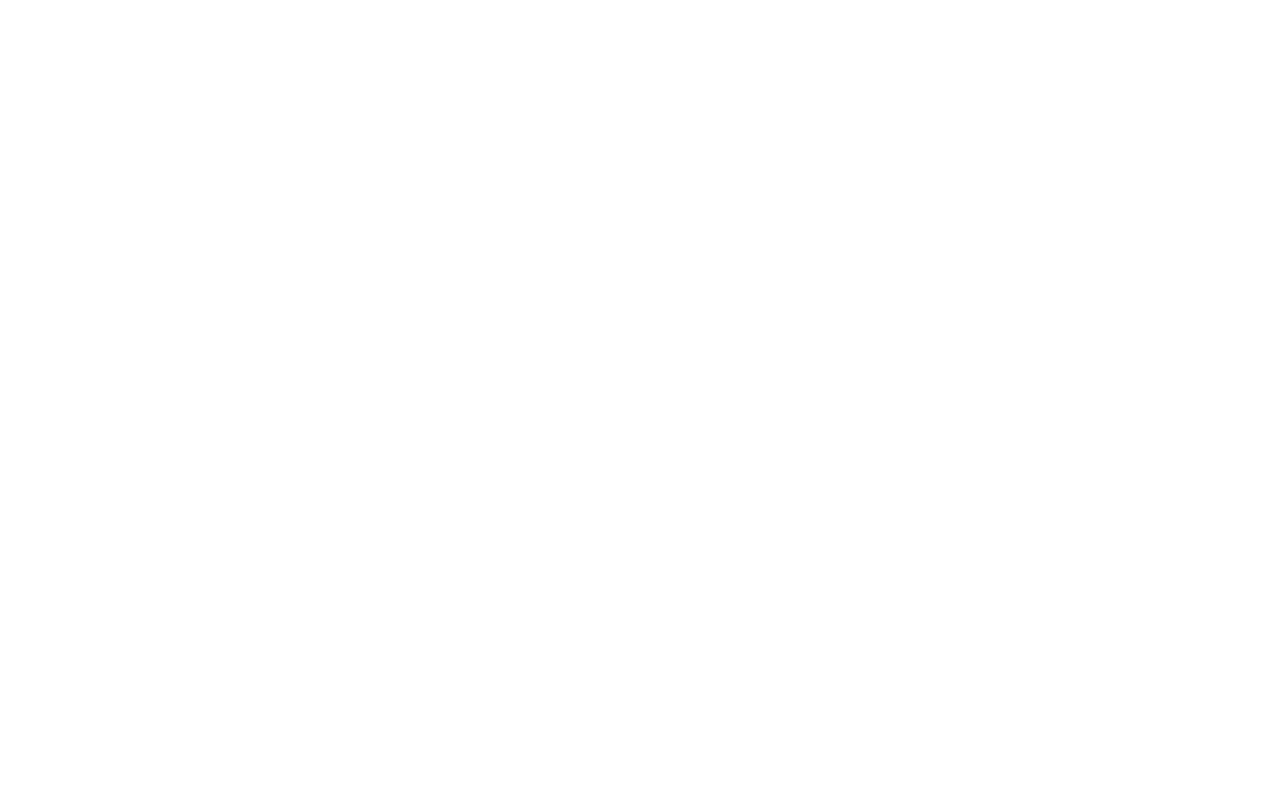
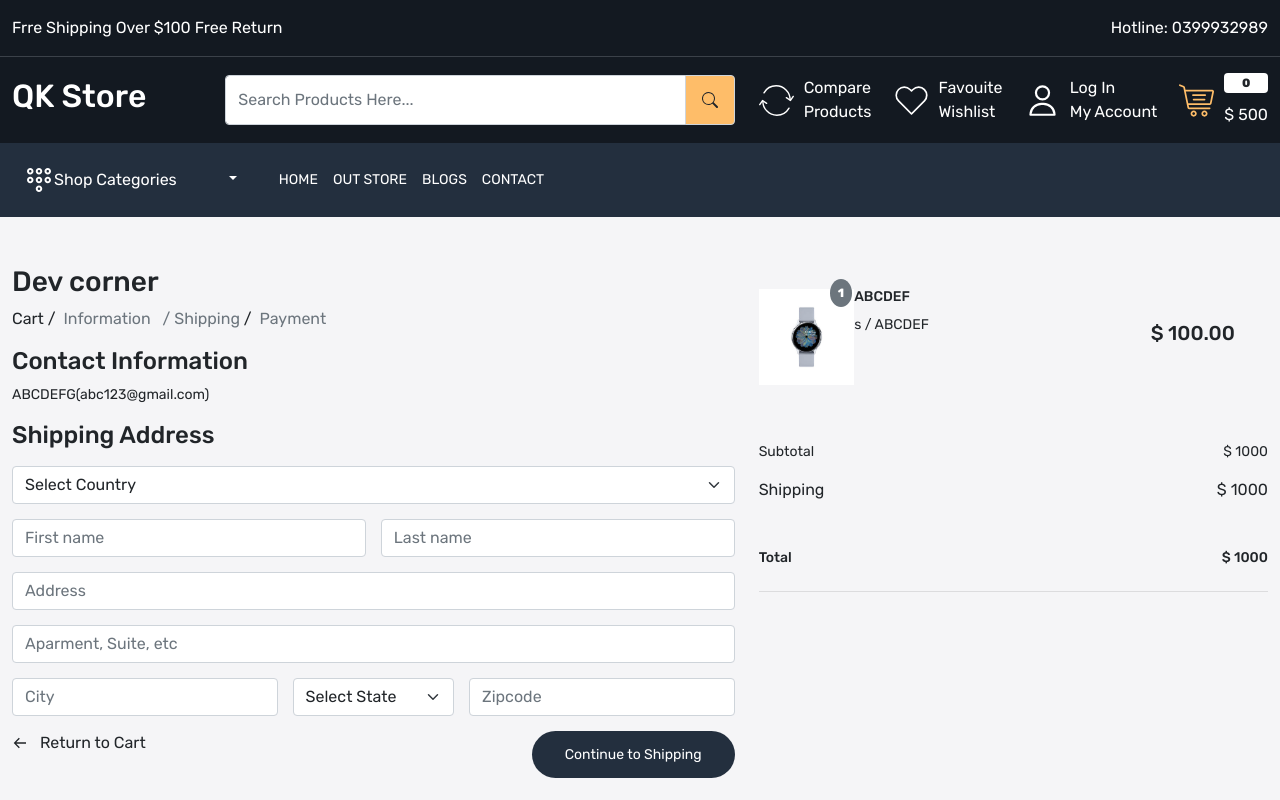
Before and after one commit to QK391/My-app, a React (Create React App) app: page /checkout in a window 1280 px wide. Before the commit this address had no page. Shown: the top 800 px of the page. Built offline with nearby package versions, Linux system fonts and the light colour scheme.

Commit message:
Add checkout pages

```diff
--- a/src/App.css
+++ b/src/App.css
@@ -571,6 +571,10 @@ a{
 .cart-data h5.price{
   font-size: 14px;
 }
+/* Shipping Page */
+.total, .total-price{
+  font-size: 14px;
+}
 /* Footer.js */
 footer{
   background-color: var(--color-header-bottom);
--- a/src/App.js
+++ b/src/App.js
@@ -19,6 +19,7 @@ import ShippingPolicy from './pages/ShippingPolicy';
 import TermAndConditions from './pages/TermAndConditions';
 import SingleProduct from './pages/SingleProduct';
 import Cart from './pages/Cart';
+import CheckOut from './pages/CheckOut';
 
 function App() {
   return (
@@ -44,6 +45,8 @@ function App() {
             <Route path='shipping-policy' element = {<ShippingPolicy/>}/>
             <Route path='term-and-conditions' element = {<TermAndConditions/>}/>
             <Route path='cart' element = {<Cart/>}/>
+            <Route path='checkout' element = {<CheckOut/>}/>
+
           </Route>
         </Routes>
       </BrowserRouter>
--- /dev/null
+++ b/src/pages/CheckOut.js
@@ -0,0 +1,135 @@
+import React from 'react'
+import { BiArrowBack } from 'react-icons/bi';
+import { Link } from 'react-router-dom'
+
+const CheckOut = () => {
+    return (
+        <>
+            <div className='checkout-wrapper py-5 home-wrapper-2'>
+                <div className='container-xxl'>
+                    <div className='row'>
+                        <div className='col-7'>
+                            <div className='checkout-left-data'>
+                                <h3 className='website-name'>Dev corner</h3>
+                                <nav style={{ "--bs-breadcrumb-divider": '>' }}
+                                    aria-label="breadcrumb">
+                                    <ol className="breadcrumb">
+                                        <li className="breadcrumb-item">
+                                            <Link className='text-dark' to="cart">Cart</Link>
+                                        </li>
+                                        &nbsp;/
+                                        <li className="breadcrumb-item active" aria-current="page">
+                                            Information
+                                        </li>
+                                        <li className="breadcrumb-item active">
+                                            &nbsp;/ Shipping
+                                        </li>
+                                        &nbsp;/
+                                        <li className="breadcrumb-item active" aria-current="page">
+                                            Payment
+                                        </li>
+                                    </ol>
+                                </nav>
+                                <h4 className='title'>Contact Information</h4>
+                                <p className='user-details total'>
+                                    ABCDEFG(abc123@gmail.com)
+                                </p>
+                                <h4 className='mb-3'>Shipping Address</h4>
+                                <form action='' className='d-flex gap-15 flex-wrap justify-content-between'>
+                                    <div className='w-100'>
+                                        <select name='' className='form-control form-select' id=''>
+                                            <option value='' selected disabled>
+                                                Select Country
+                                            </option>
+                                        </select>
+                                    </div>
+                                    <div className='flex-grow-1'>
+                                        <input type='text'
+                                            placeholder='First name'
+                                            className='form-control' />
+                                    </div>
+                                    <div className='flex-grow-1'>
+                                        <input type='text'
+                                            placeholder='Last name'
+                                            className='form-control' />
+                                    </div>
+                                    <div className='w-100'>
+                                        <input type='text'
+                                            placeholder='Address'
+                                            className='form-control' />
+                                    </div>
+                                    <div className='w-100'>
+                                        <input type='text'
+                                            placeholder='Aparment, Suite, etc'
+                                            className='form-control' />
+                                    </div>
+                                    <div className='flex-grow-1'>
+                                        <input type='text'
+                                            placeholder='City' className='form-control' />
+                                    </div>
+                                    <div className='flex-grow-1'>
+                                        <select name=''
+                                            className='form-control form-select'
+                                            id=''>
+                                            <option value='' selected disabled>
+                                                Select State
+                                            </option>
+                                        </select>
+                                    </div>
+                                    <div className='flex-grow-1'>
+                                        <input type='text'
+                                            placeholder='Zipcode'
+                                            className='form-control' />
+                                    </div>
+                                    <div className='w-100'>
+                                        <div className='d-flex justify-content-between align-content-center'>
+                                            <Link to="/cart" className='text-dark'>
+                                                <BiArrowBack className='me-2' /> Return to Cart
+                                            </Link>
+                                            <Link to="/cart" className='button'>Continue to Shipping</Link>
+                                        </div>
+                                    </div>
+                                </form>
+                            </div>
+                        </div>
+                        <div className='col-5'>
+                            <div className='border-buttom py-4'>
+                                <div className='d-flex gap-10 mb-2 align-items-center'>
+                                    <div className='w-75 d-flex'>
+                                        <div className='w-25 position-relative'>
+                                            <span style={{top: "-10px", right: "2px"}} className='badge bg-secondary text-white rounded-circle p-2 position-absolute'> 1 </span>
+                                            <img className='img-fluid' src='./images/watch.jpg' alt='product' />
+                                        </div>
+                                        <div>
+                                            <h5 className='total-price'>ABCDEF</h5>
+                                            <p className='total-price'>s / ABCDEF</p>
+                                        </div>
+                                    </div>
+                                    <div className=' flex-grow-1'>
+                                        <h5>$ 100.00</h5>
+                                    </div>
+                                </div>
+                            </div>
+                            <div className='border-buttom py-4'>
+                                <div className='d-flex justify-content-between align-items-center'>
+                                    <p className='total'>Subtotal</p>
+                                    <p className='total-price'>$ 1000</p>
+                                </div>
+                                <div className='d-flex justify-content-between align-items-center'>
+                                    <p className='mb-0'>Shipping</p>
+                                    <p className='mb-0'>$ 1000</p>
+                                </div>
+                            </div>
+                            <div className='d-flex justify-content-between align-content-center boder-bottom py-4'>
+                                <h4 className='mb-0 total'>Total</h4>
+                                <h5 className='mb-0 total-price'>$ 1000</h5>
+                            </div>
+                        </div>
+                    </div>
+                </div>
+            </div>
+        </>
+    )
+}
+
+export default CheckOut
```
